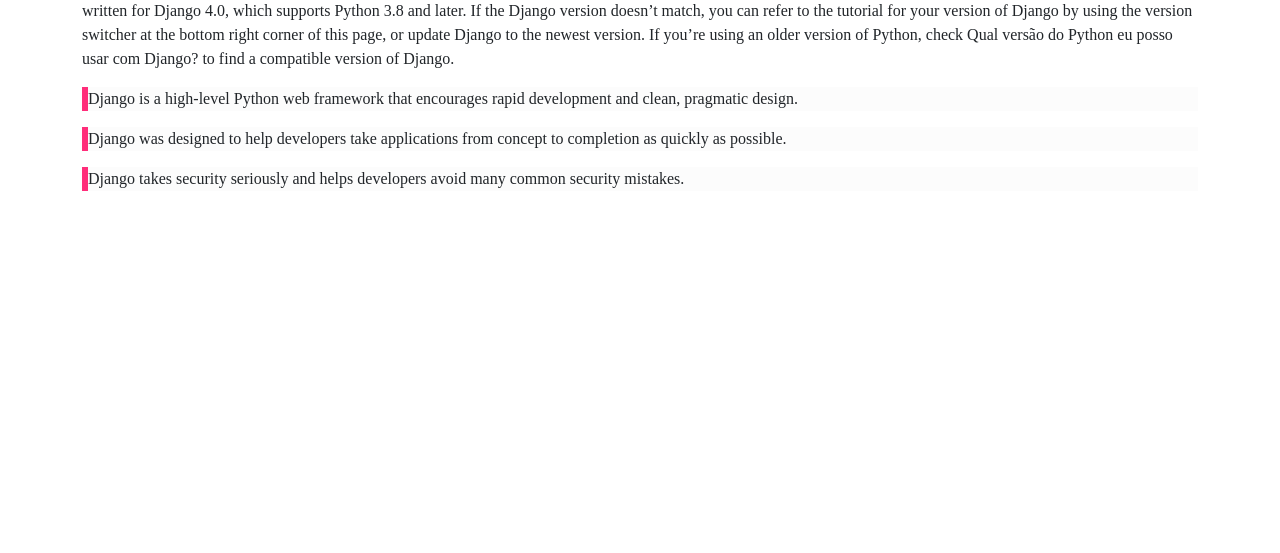
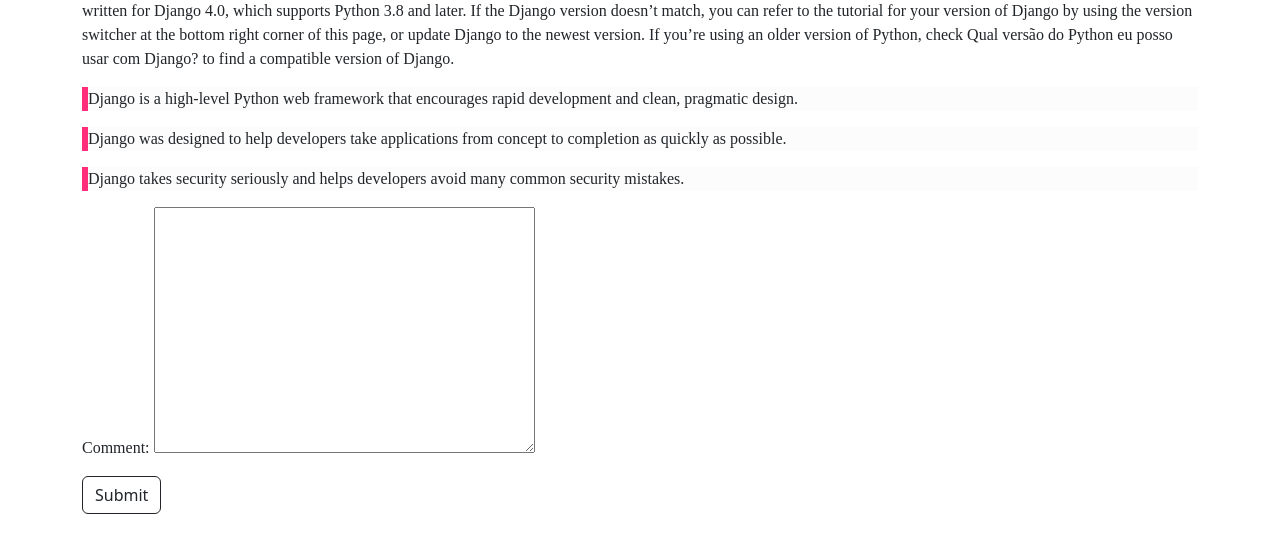
Before and after one commit to csdamo/blog_django, a Django app: page /post/1/ in a window 1280 px wide. Shown: the part 167-720 px from the top of the page. Run offline with Django 4.2, Linux system fonts and the light colour scheme; data comes from the database, SQL or seed files in the repository; both versions use the stored data as it was after the commit; some web fonts are replaced.

Commit message:
add functions for add comments

```diff
--- a/blog/forms.py
+++ b/blog/forms.py
@@ -1,3 +1,4 @@
+from cProfile import label
 from django import forms
 
 from .models import Comment, Post
@@ -14,3 +15,4 @@
     class Meta:
         model = Comment
         fields = ('text',)
+        labels = {'text': 'Comment'}
--- a/blog/templates/blog/post_detail.html
+++ b/blog/templates/blog/post_detail.html
@@ -3,7 +3,7 @@
 {% block content %}
     <h2> {{ post.title }}</a></h2>
     {% if user.is_authenticated %}
-        <a class="btn btn-danger" href="{% url 'post_edit' pk=post.id %}">Editar</a>
+        <a class="btn btn-outline-dark" href="{% url 'post_edit' pk=post.id %}">Editar</a>
     {% endif %}
 
     {% if post.published_date %}
@@ -12,6 +12,14 @@
     <p> {{ post.text }}</p>
 
     {% for comment in post.comments.all %}
-    <p class="comments"> {{ comment.text }}</p>
+        <p class="comments"> {{ comment.text }}</p>
     {% endfor %}
+
+    <form method="post" >
+        <div class="form-group">
+            {% csrf_token %}
+            {{ form.as_p }}
+            <input class="btn btn-outline-dark" type="submit" value="Submit">
+        </div>
+    </form>
 {% endblock %}
--- a/blog/views.py
+++ b/blog/views.py
@@ -1,7 +1,7 @@
 from django.shortcuts import render, get_object_or_404, redirect
 from django.utils import timezone
 from .models import Post
-from .forms import PostForm
+from .forms import CommentForm, PostForm
 
 
 def post_list(request):
@@ -11,7 +11,22 @@
 
 def post_detail(request, pk):
     post = get_object_or_404(Post, pk=pk)
-    return render(request, 'blog/post_detail.html', {'post':post})
+    form = CommentForm()
+
+    if request.method == "POST":
+        form = CommentForm(request.POST)
+        if form.is_valid():
+            comment = form.save(commit=False)
+            comment.post = post
+            comment.user = request.user
+            comment.date = timezone.now()
+            comment.save()
+            return redirect('post_detail', pk=post.pk)
+    context = {
+        'post': post,
+        'form': form
+    }
+    return render(request, 'blog/post_detail.html', context=context)
 
 
 def post_new(request):
```
Also changed, not shown: db.sqlite3.
